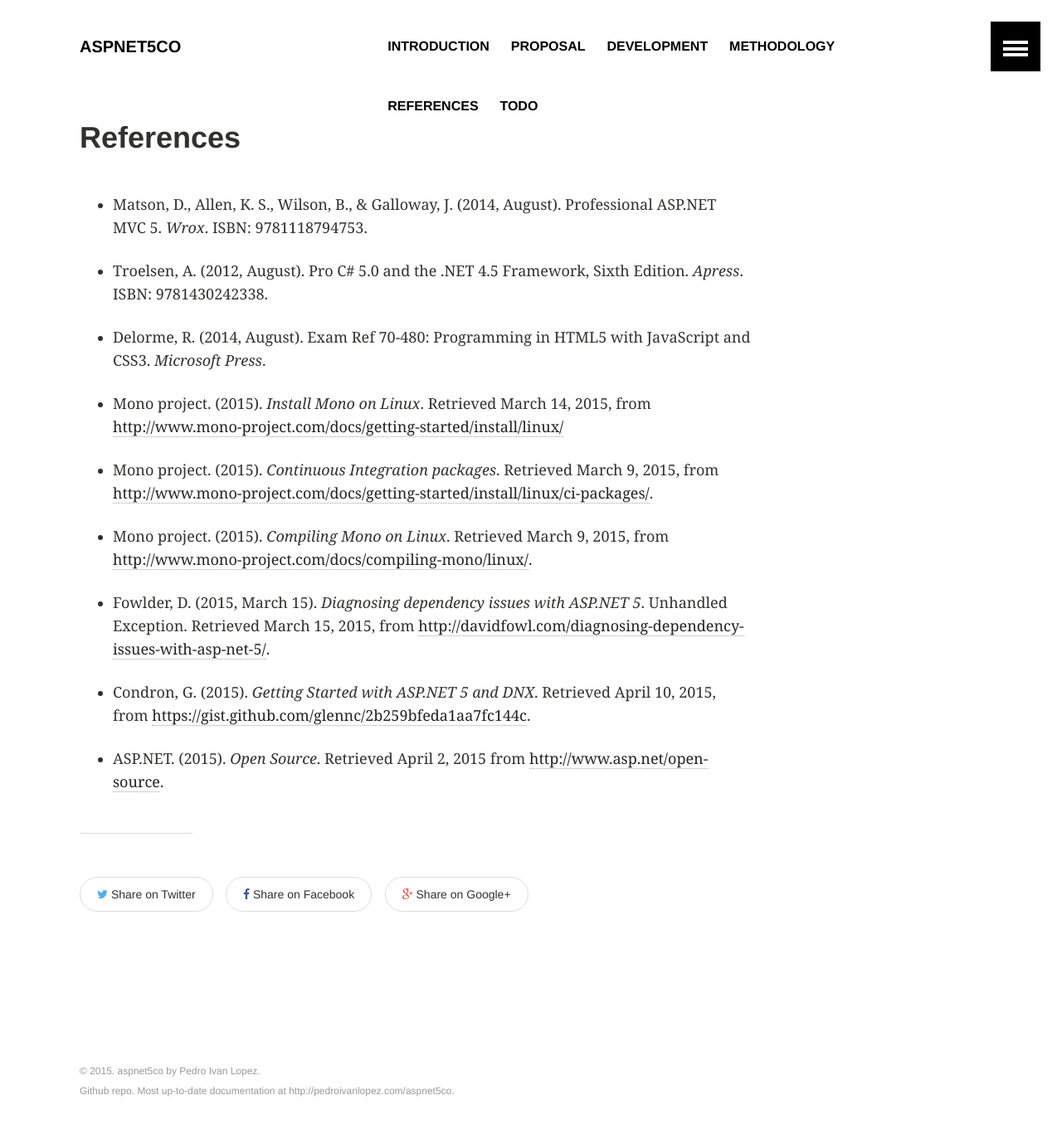
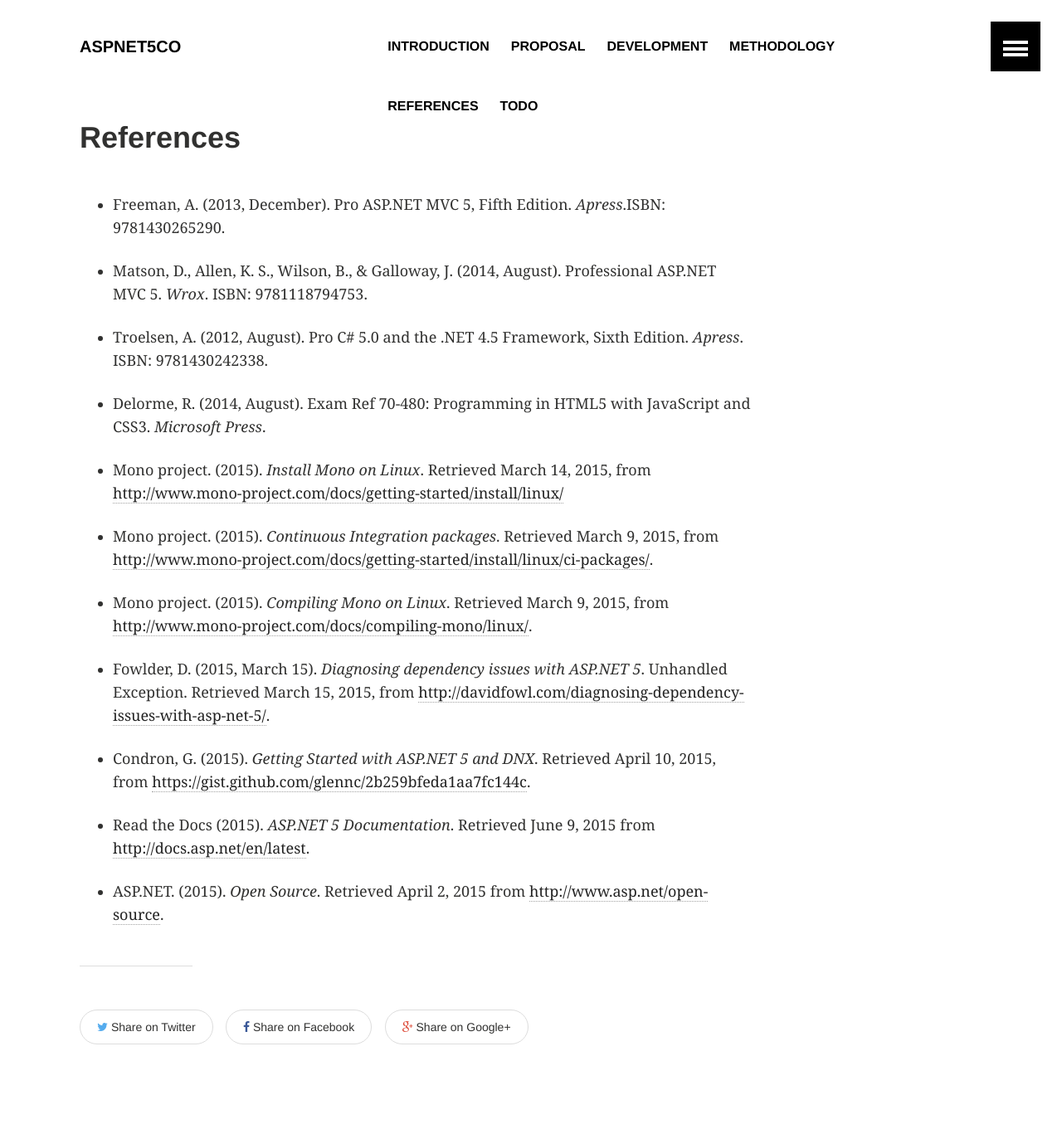
Before and after one commit to lopezpdvn/aspnet5co, a Jekyll site: the page built from references/index.md, in a window 1280 px wide and 1400 px high. Shown: the top 1361 px of the window at 83% size. Built offline with Jekyll 4.4.1, drawn with Linux system fonts in a browser that asks for light colours.

Commit message:
Added book and site references

```diff
--- a/references/index.md
+++ b/references/index.md
@@ -2,6 +2,8 @@
 layout: article
 title: "References"
 ---
+
+* Freeman, A. (2013, December). Pro ASP.NET MVC 5, Fifth Edition. *Apress*.ISBN: 9781430265290.
 
 * Matson, D., Allen, K. S., Wilson, B., & Galloway, J. (2014, August).
 Professional ASP.NET MVC 5. *Wrox*. ISBN: 9781118794753.
@@ -25,6 +27,8 @@ JavaScript and CSS3. *Microsoft Press*.
 * Condron, G. (2015). *Getting Started with ASP.NET 5 and DNX*. Retrieved April
 10, 2015, from <https://gist.github.com/glennc/2b259bfeda1aa7fc144c>.
 
+* Read the Docs (2015). *ASP.NET 5 Documentation*. Retrieved June 9, 2015 from <http://docs.asp.net/en/latest>.
+
 * ASP.NET. (2015). *Open Source*. Retrieved April 2, 2015 from <http://www.asp.net/open-source>.
 
 <!--
```
